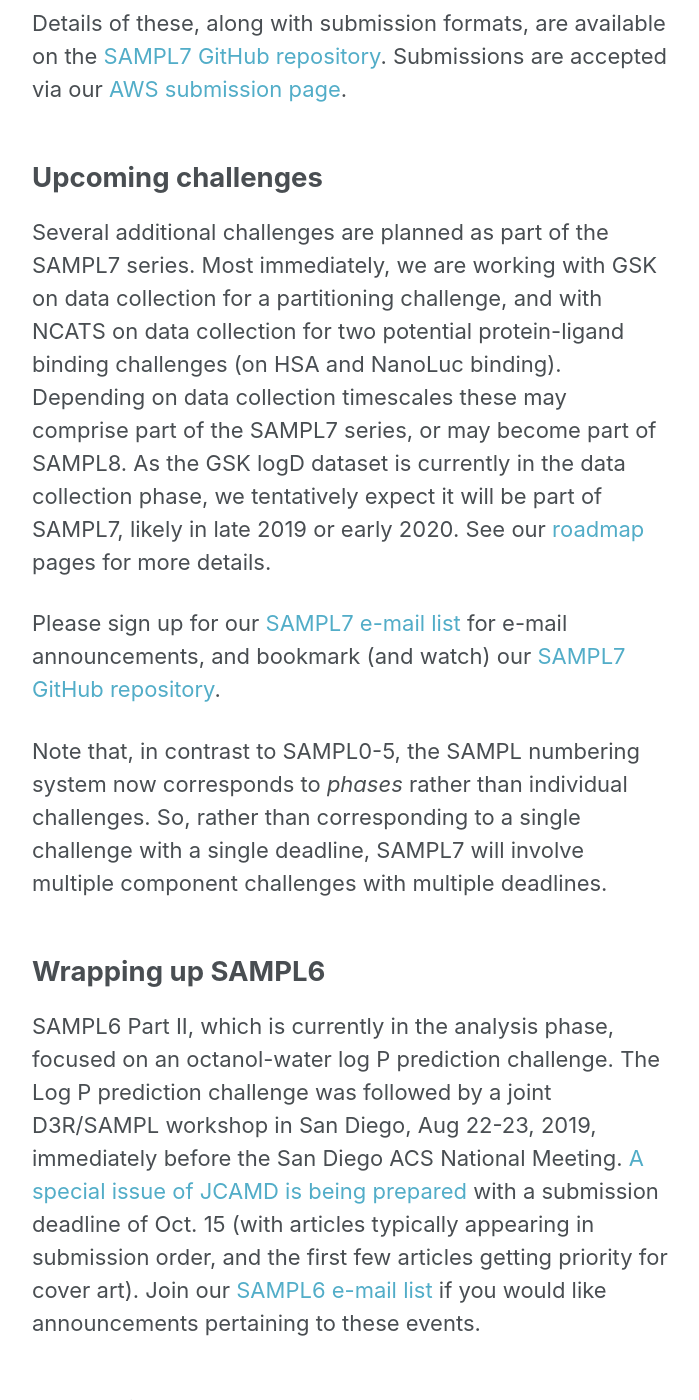
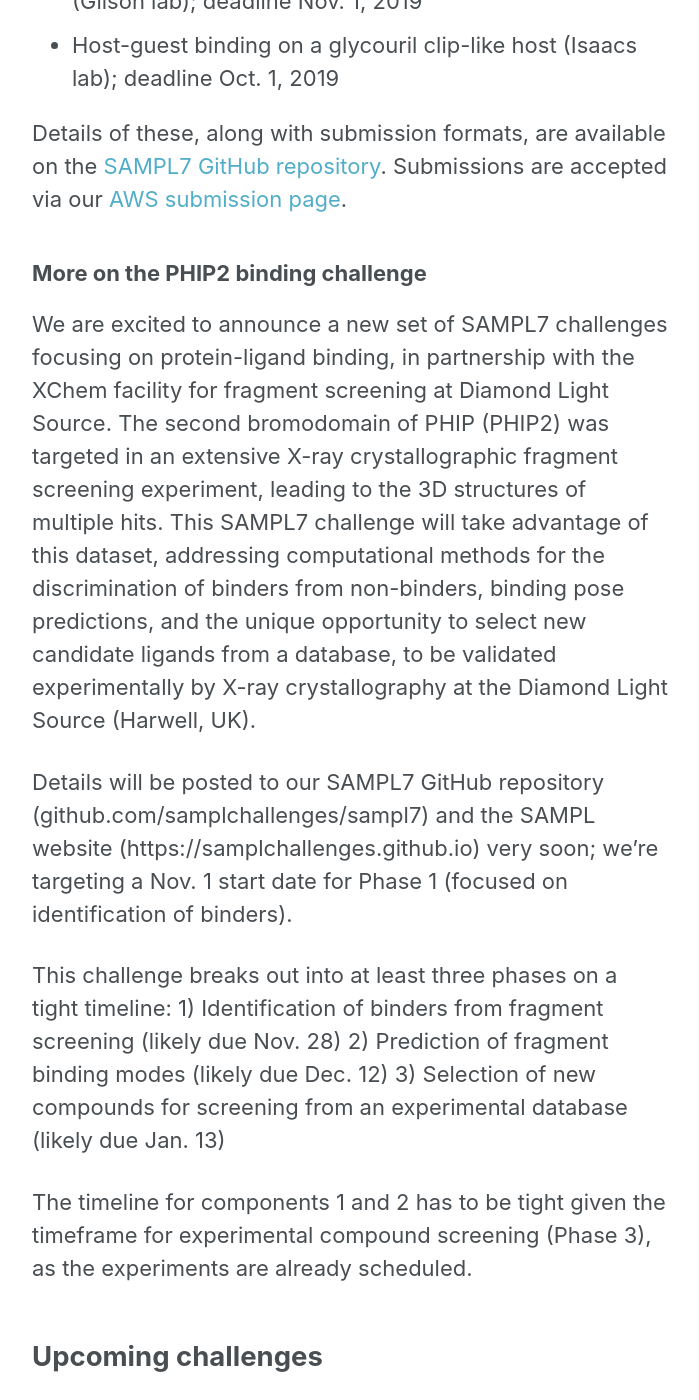
Before and after one commit to samplchallenges/samplchallenges.github.io, a Jekyll site: the page built from _current_challenges/index.md, in a window 1280 px wide and 1400 px high, scrolled down 907 px. Shown: the whole window, without its empty margins (290-989 px from the left). Built offline with Jekyll 4.4.1, drawn with Linux system fonts in a browser that asks for light colours; some of the changed text lies outside the part shown.

Commit message:
Add info on PHIP2 challenge

```diff
--- a/_current_challenges/index.md
+++ b/_current_challenges/index.md
@@ -11,11 +11,25 @@
 
 ## Current challenges
 Currently we are running three host-guest binding challenges, with submission deadlines in October and November, 2019, including:
+- Protein-ligand binding to the Pleckstrin homology domain interacting protein (PHIP) second bromodomain (PHIP2), in at least three phases.
 - Host-guest binding on octa acid derivatives (Gibb lab); deadline Nov. 1, 2019.
 - Host-guest binding on modified cyclodextrin derivatives (Gilson lab); deadline Nov. 1, 2019
 - Host-guest binding on a glycouril clip-like host (Isaacs lab); deadline Oct. 1, 2019
 
 Details of these, along with submission formats, are available on the [SAMPL7 GitHub repository](https://github.com/mobleylab/SAMPL7). Submissions are accepted via our [AWS submission page](http://sampl-submission.us-west-1.elasticbeanstalk.com/submit/).
+
+### More on the PHIP2 binding challenge
+
+We are excited to announce a new set of SAMPL7 challenges focusing on protein-ligand binding, in partnership with the XChem facility for fragment screening at Diamond Light Source. The second bromodomain of PHIP (PHIP2) was targeted in an extensive X-ray crystallographic fragment screening experiment, leading to the 3D structures of multiple hits. This SAMPL7 challenge will take advantage of this dataset, addressing computational methods for the discrimination of binders from non-binders, binding pose predictions, and the unique opportunity to select new candidate ligands from a database, to be validated experimentally by X-ray crystallography at the Diamond Light Source (Harwell, UK).
+
+Details will be posted to our SAMPL7 GitHub repository (github.com/samplchallenges/sampl7) and the SAMPL website (https://samplchallenges.github.io) very soon; we're targeting a Nov. 1 start date for Phase 1 (focused on identification of binders).
+
+This challenge breaks out into at least three phases on a tight timeline:
+1) Identification of binders from fragment screening (likely due Nov. 28)
+2) Prediction of fragment binding modes (likely due Dec. 12)
+3) Selection of new compounds for screening from an experimental database (likely due Jan. 13)
+
+The timeline for components 1 and 2 has to be tight given the timeframe for experimental compound screening (Phase 3), as the experiments are already scheduled.
 
 ## Upcoming challenges
 
```
